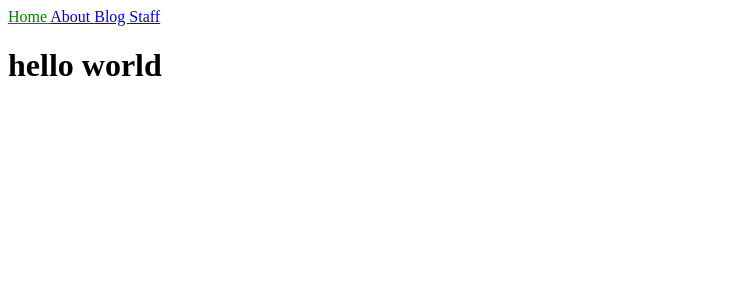
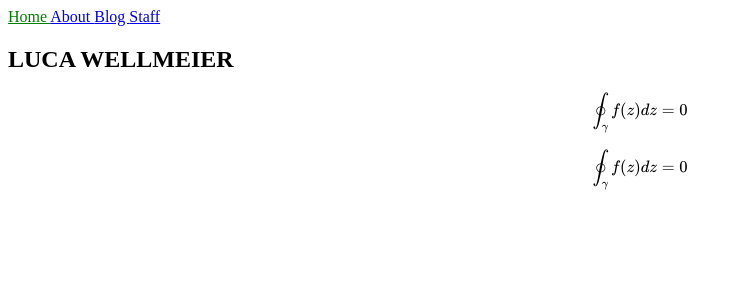
Before and after one commit to lucawellmeier/lucawellmeier.github.io, a Jekyll site: the page built from index.md, in a window 1280 px wide. Shown: the top 300 px of the page, without its empty margins (0-742 px from the left). Built offline with Jekyll 4.4.1, drawn with Linux system fonts in a browser that asks for light colours; formulas are drawn with MathJax 3.

Commit message:
add mathjax support

```diff
--- a/Gemfile
+++ b/Gemfile
@@ -1,4 +1,6 @@
 source "https://rubygems.org"
 
 gem "jekyll"
-gem "github-pages", group: :jekyll_plugins
+group :jekyll_plugins do
+  gem "github-pages"
+end
--- a/_config.yml
+++ b/_config.yml
@@ -1,3 +1,6 @@
+markdown: kramdown
+mathjax: true
+
 collections:
     authors:
         output: true
--- /dev/null
+++ b/_includes/mathjax.html
@@ -0,0 +1,5 @@
+{% if page.math %}
+
+<script type="text/javascript" src="http://cdn.mathjax.org/mathjax/latest/MathJax.js?config=TeX-AMS-MML_HTMLorMML"></script>
+
+{% endif %}
--- a/_layouts/default.html
+++ b/_layouts/default.html
@@ -4,6 +4,8 @@
 		<meta charset="utf-8">
 		<title>{{page.title}}</title>
 		<link rel="stylesheet" href="/assets/css/styles.css">
+
+		{% include mathjax.html %}
 	</head>
 	<body>
 		{% include navigation.html %}
--- a/index.html
+++ /dev/null
@@ -1,5 +0,0 @@
----
-title: Home
----
-
-<h1> {{"Hello World" | downcase}} </h1>
--- /dev/null
+++ b/index.md
@@ -0,0 +1,11 @@
+---
+title: Home
+math: true
+---
+
+## LUCA WELLMEIER
+
+
+\\[ \oint_\gamma f(z) dz = 0 \\]
+
+$$ \oint_\gamma f(z) dz = 0 $$
```
